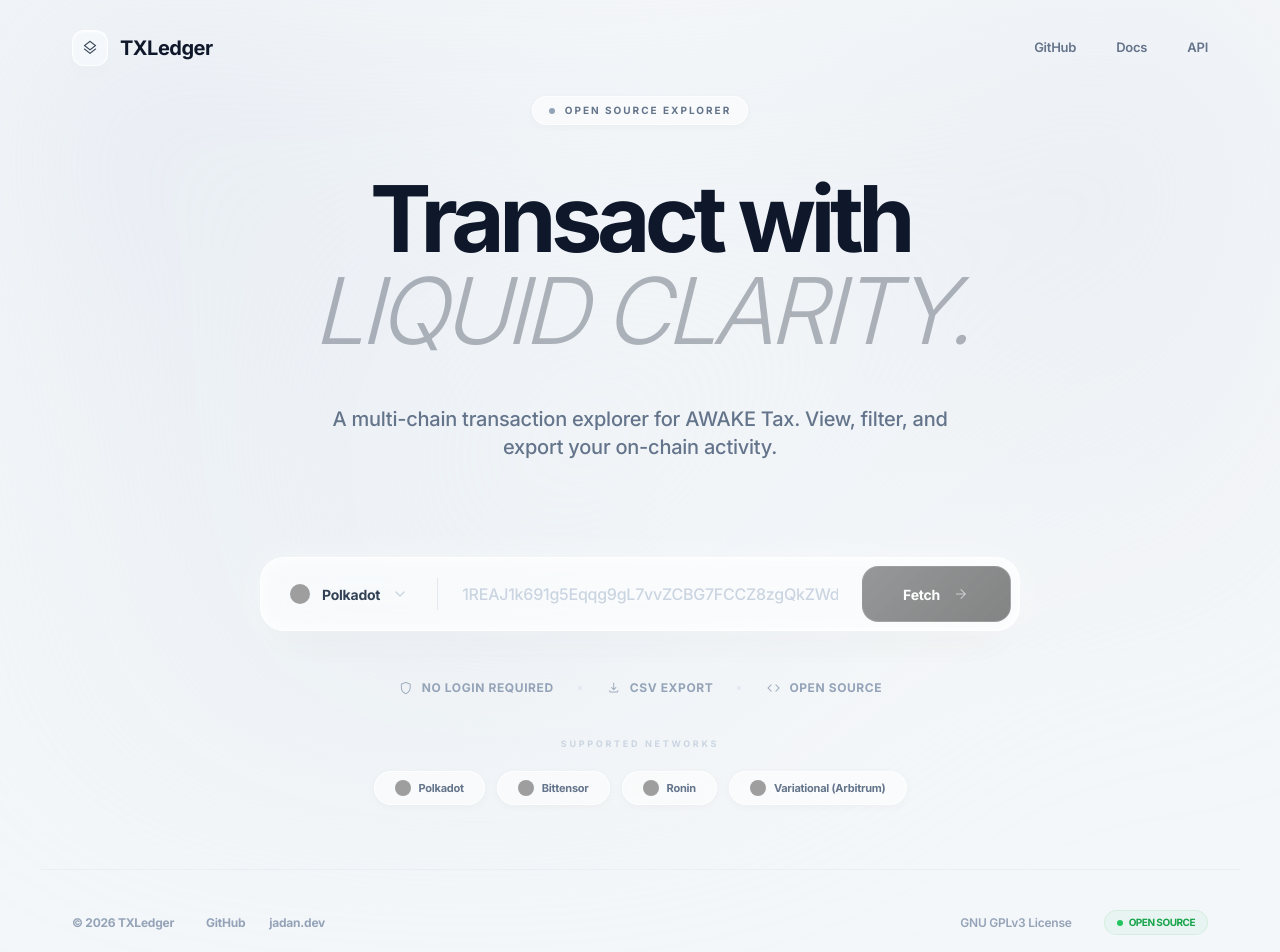
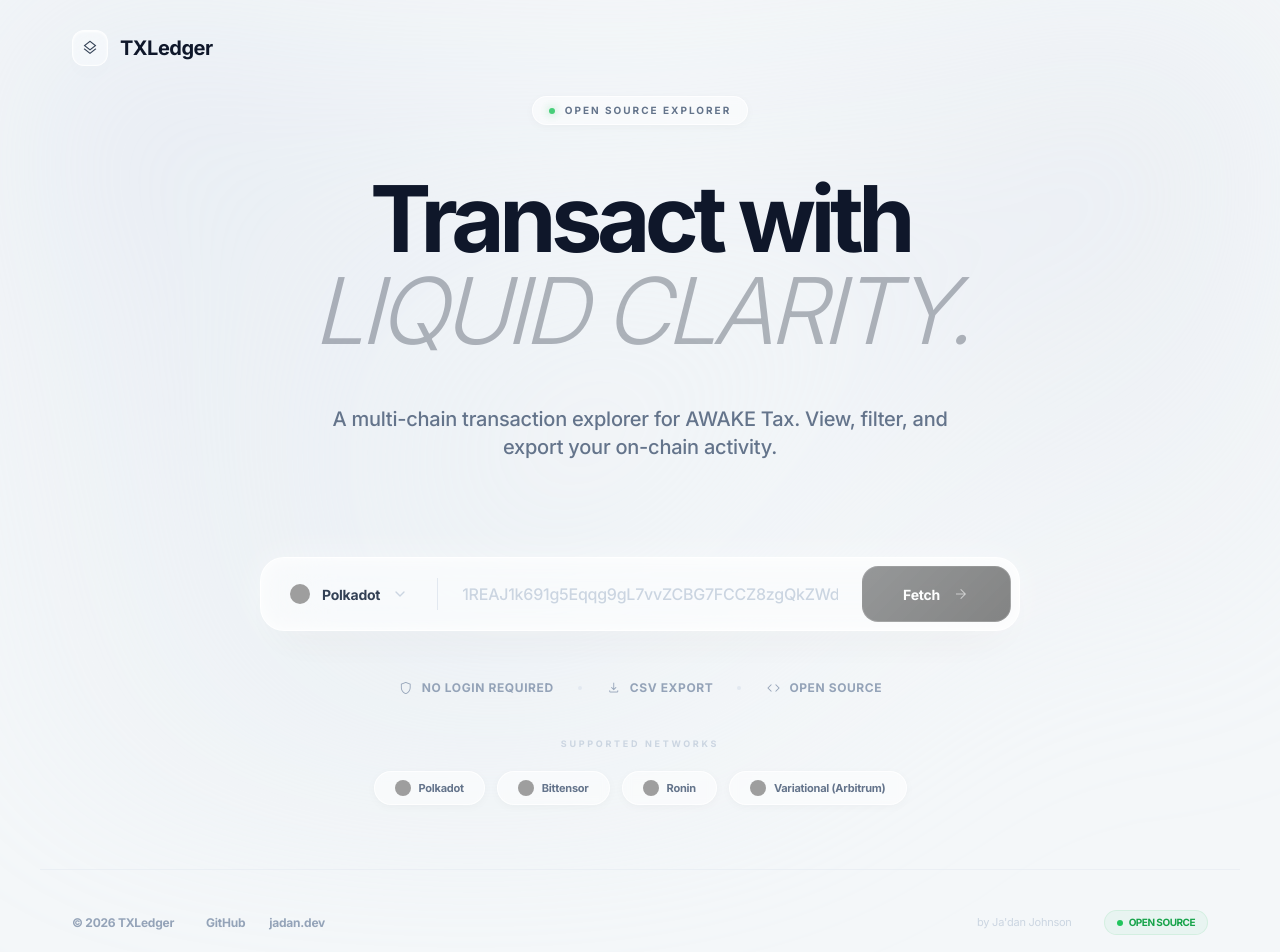
Before and after one commit to jdanjohnson/TXLedger, a React (Vite) app: page / in a window 1280 px wide. Shown: the top 952 px of the page. Built offline with nearby package versions, Linux system fonts and the light colour scheme; grey boxes are pictures that could not be loaded.

Commit message:
feat: Remove nav links, add green pulse to badge, add creator attribution

```diff
--- a/src/components/LandingPage.tsx
+++ b/src/components/LandingPage.tsx
@@ -30,18 +30,13 @@ export function LandingPage({ onFetch, initialChain }: LandingPageProps) {
             </div>
             <h2 className="text-xl font-bold tracking-tight grotesk-tight text-slate-900">TXLedger</h2>
           </div>
-          <nav className="hidden md:flex items-center space-x-10">
-            <a className="text-[13px] font-semibold text-slate-500 hover:text-slate-900 transition-colors whitespace-nowrap" href="https://github.com/jdanjohnson/TXLedger" target="_blank" rel="noopener noreferrer">GitHub</a>
-            <a className="text-[13px] font-semibold text-slate-500 hover:text-slate-900 transition-colors whitespace-nowrap" href="#">Docs</a>
-            <a className="text-[13px] font-semibold text-slate-500 hover:text-slate-900 transition-colors whitespace-nowrap" href="#">API</a>
-          </nav>
         </div>
       </header>
 
       <main className="flex-1 flex flex-col items-center justify-center">
         <section className="w-full max-w-[1100px] px-8 flex flex-col items-center text-center">
           <div className="inline-flex items-center gap-2.5 px-4 py-1.5 rounded-full badge-glass mb-12">
-            <div className="w-1.5 h-1.5 rounded-full bg-slate-400"></div>
+            <div className="w-1.5 h-1.5 rounded-full bg-green-500 animate-pulse shadow-[0_0_8px_rgba(34,197,94,0.6)]"></div>
             <span className="text-[10px] font-bold uppercase tracking-[0.2em] text-slate-500">Open Source Explorer</span>
           </div>
 
@@ -169,7 +164,9 @@ export function LandingPage({ onFetch, initialChain }: LandingPageProps) {
             </div>
           </div>
           <div className="flex items-center gap-8 mt-6 md:mt-0">
-            <span className="text-[12px] font-semibold text-slate-400">GNU GPLv3 License</span>
+            <a href="https://jadanj.com/experiments" target="_blank" rel="noopener noreferrer" className="text-[11px] text-slate-300 hover:text-slate-500 transition-colors">
+              by Ja'dan Johnson
+            </a>
             <div className="flex items-center gap-1.5 px-3 py-1 rounded-full bg-green-500/5 border border-green-500/10">
               <span className="w-1.5 h-1.5 rounded-full bg-green-500"></span>
               <span className="text-[10px] font-bold text-green-600 uppercase tracking-tighter">Open Source</span>
```
